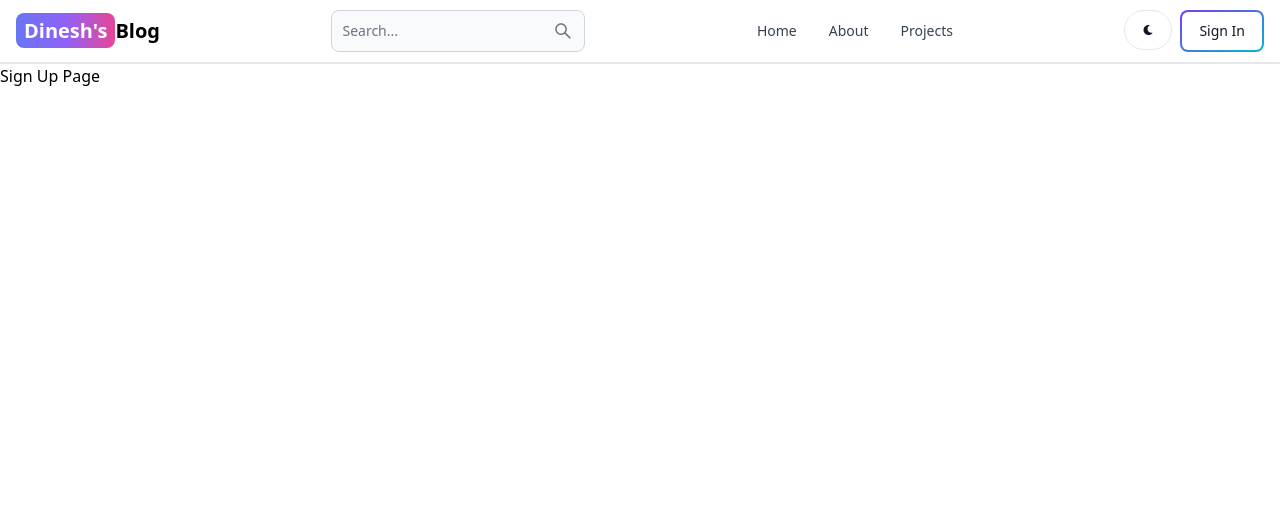
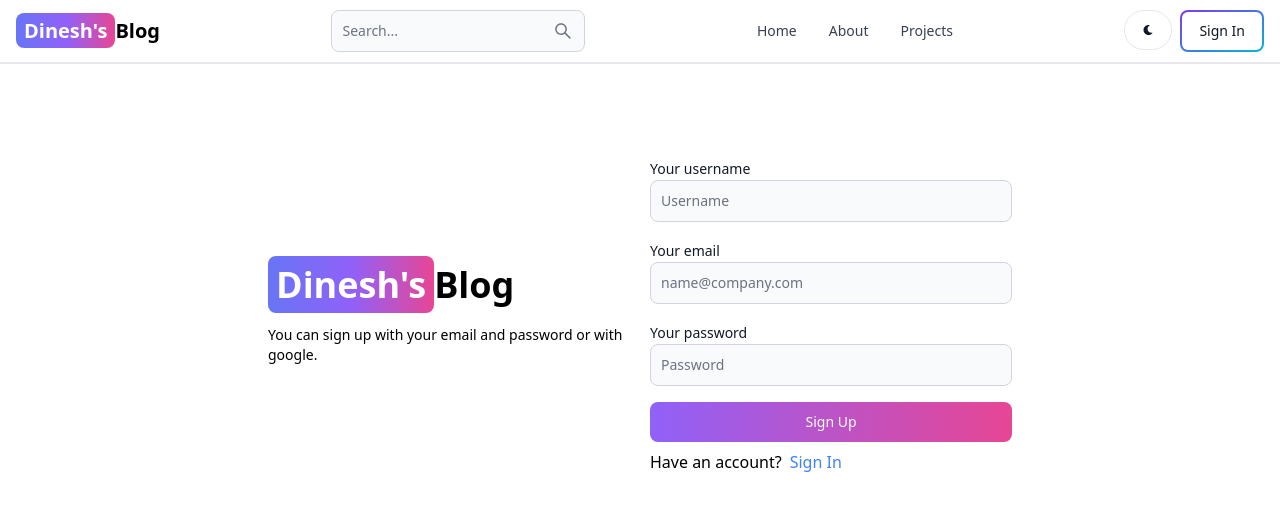
Before and after one commit to Dinesh31946/mern-blog, a React (Vite) app in the folder client/: page /sign-up in a window 1280 px wide. Shown: the top 510 px of the page. Built offline with nearby package versions, Linux system fonts and the light colour scheme.

Commit message:
created sign up page UI

```diff
--- a/client/src/pages/SignUp.jsx
+++ b/client/src/pages/SignUp.jsx
@@ -1,8 +1,45 @@
+import { Link } from "react-router-dom"
+import { Button, Label, TextInput } from "flowbite-react"
 
 const SignUp = () => {
   return (
-    <div>
-      Sign Up Page
+    <div className="min-h-screen mt-20">
+        <div className="flex p-3 max-w-3xl mx-auto flex-col md:flex-row md:items-center gap-5">
+            {/* Left Side */}
+            <div className="flex-1">
+              <Link to="/" className='text-4xl font-bold dark:text-white'>
+                <span className='px-2 py-1 bg-gradient-to-r from-indigo-500 via-purple-500 to-pink-500 rounded-lg text-white'>Dinesh's</span>
+                Blog
+              </Link>
+              <p className="text-sm mt-5">You can sign up with your email and password or with google.</p>
+            </div>
+            {/* Right Side */}
+            <div className="flex-1">
+                <form className="flex flex-col gap-4">
+                    <div>
+                        <Label value="Your username"  />
+                        <TextInput type="text" placeholder="Username" id="username" />
+                    </div>
+                    <div>
+                        <Label value="Your email"  />
+                        <TextInput type="email" placeholder="name@company.com" id="email" />
+                    </div>
+                    <div>
+                        <Label value="Your password"  />
+                        <TextInput type="password" placeholder="Password" id="password" />
+                    </div>
+                    <Button gradientDuoTone="purpleToPink" type="submit">
+                        Sign Up
+                    </Button>
+                </form>
+                <div className="flex gap-2 mt-2">
+                    <span>Have an account?</span>
+                    <Link to='/sign-in' className="text-blue-500">
+                        Sign In
+                    </Link>
+                </div>
+            </div>
+        </div>
     </div>
   )
 }
```
